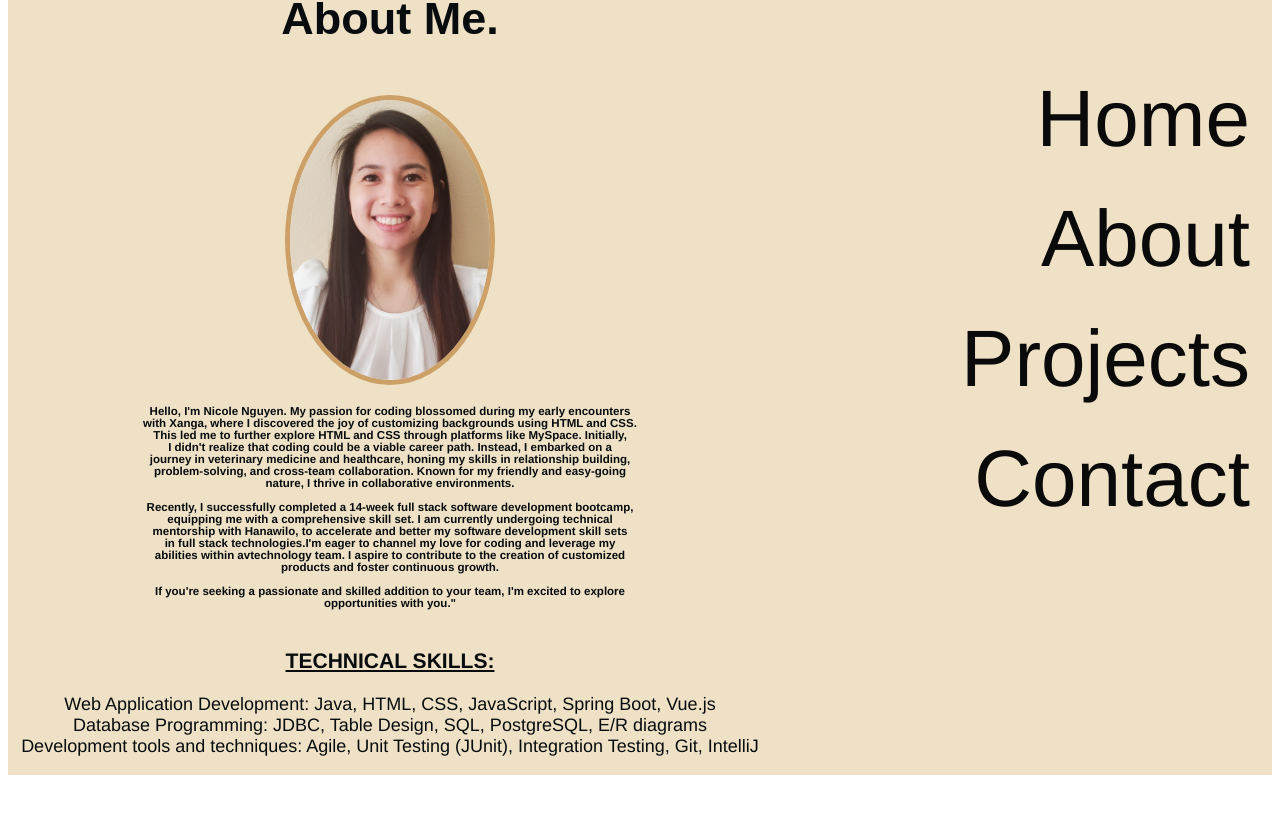
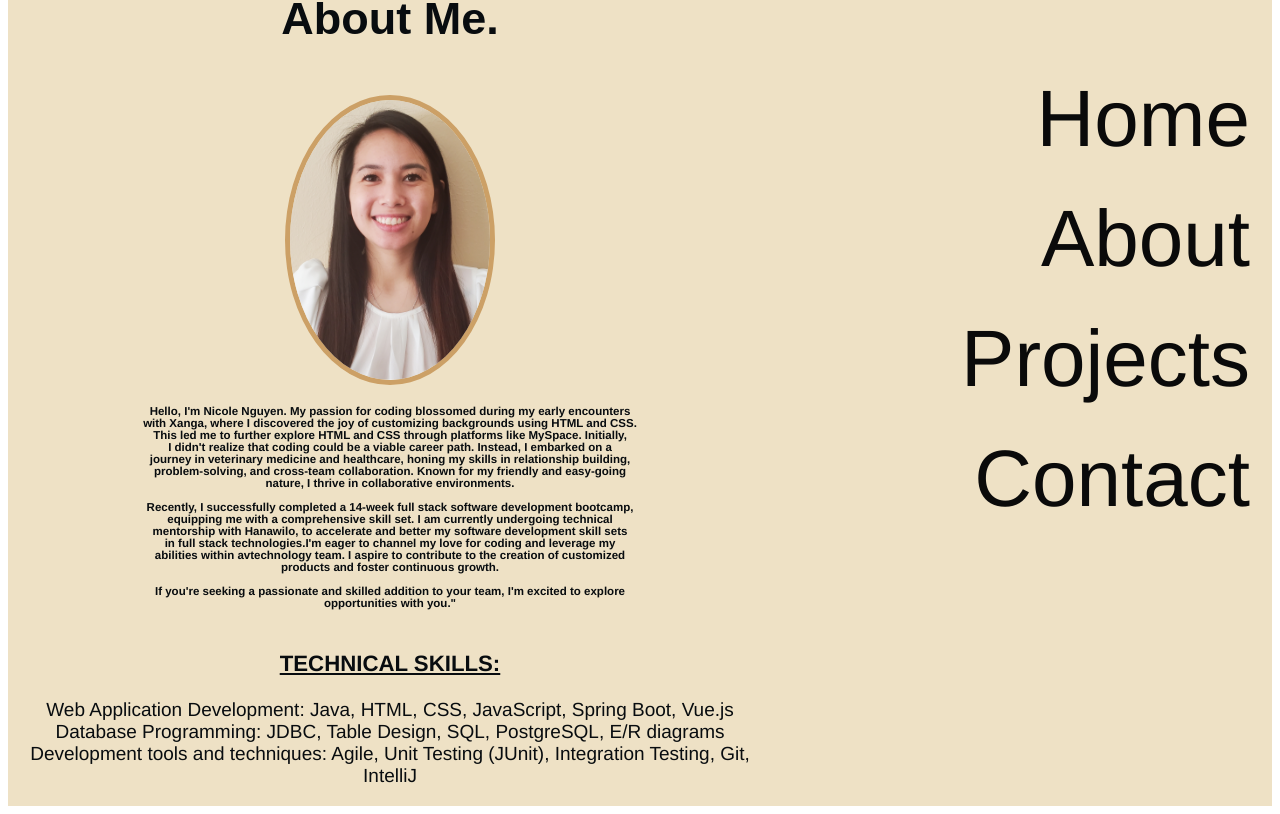
Before and after one commit to nguyenlnicole/Portfolio, a Vue app: page /AboutNicole in a window 1280 px wide. Shown: the part 227-1041 px from the top of the page. Before the commit the page ends 1010 px from the top, so only its background shows below. Built offline with nearby package versions, Linux system fonts and the light colour scheme.

Commit message:
fontchagnesforstyle

```diff
--- a/src/views/AboutMe.vue
+++ b/src/views/AboutMe.vue
@@ -85,7 +85,7 @@
 
 .techSkills {
   margin-top: 10px;
-  font-size: 18px;
+  font-size: 19px;
   margin-right: 500px;
 }
 .aboutMeTitle {
```
